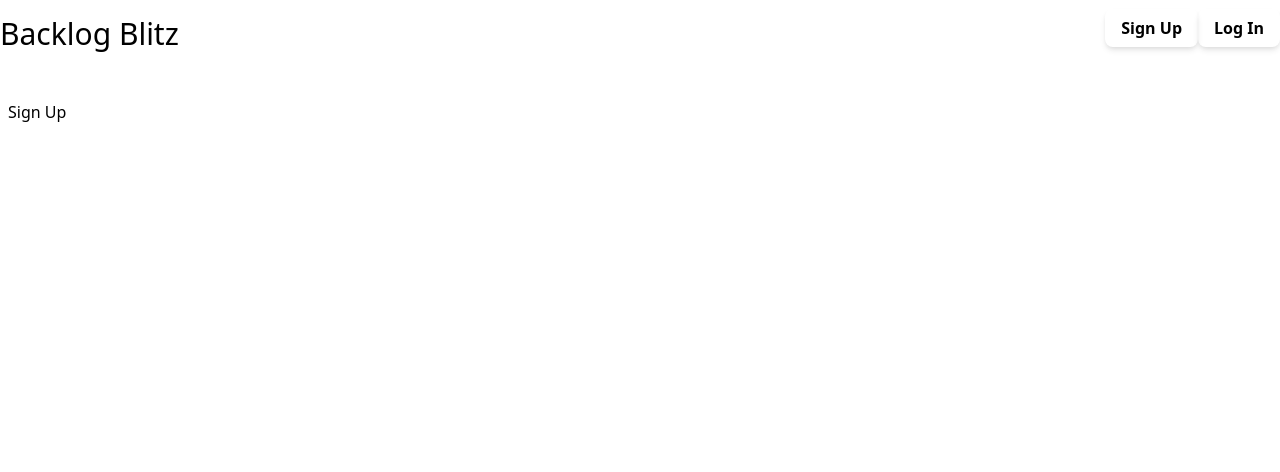
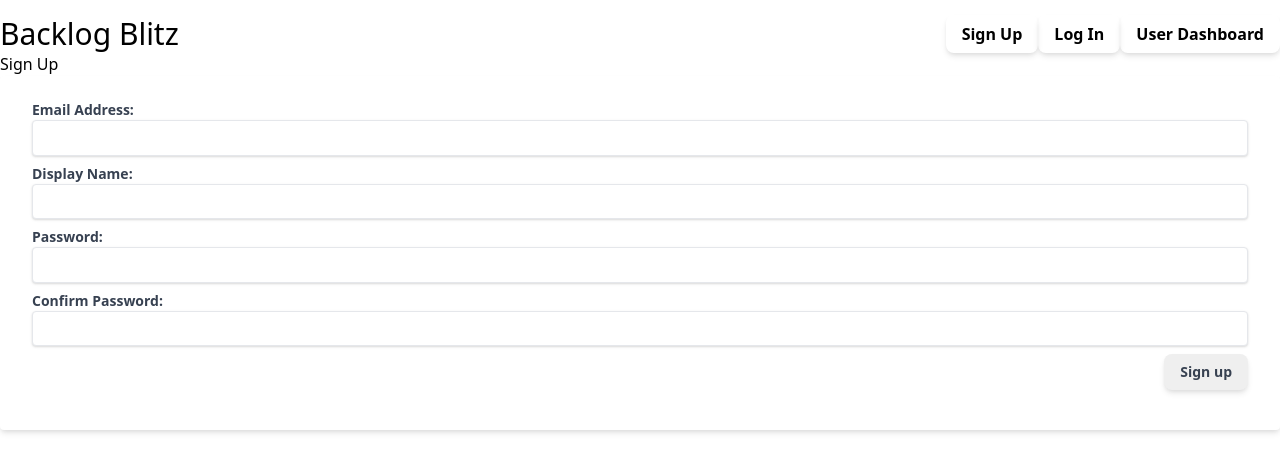
Before and after one commit to PaulACoroneos/backlog-blitz, a Next.js app: page /signup in a window 1280 px wide. Shown: the top 472 px of the page. Built offline with nearby package versions, Linux system fonts and the light colour scheme.

Commit message:
fix header alignment. initial form styles. initial user dashboard link

```diff
--- a/components/header.tsx
+++ b/components/header.tsx
@@ -2,7 +2,7 @@ import Link from "next/link";
 
 const Header = () => {
   return (
-    <header className="flex justify-between">
+    <header className="flex justify-between items-center">
       <Link href="/">
         <a>
           <h1 className="text-3xl">Backlog Blitz</h1>
@@ -15,6 +15,9 @@ const Header = () => {
         <Link href="/login">
           <a className="btn">Log In</a>
         </Link>
+        <Link href="/user-dashboard">
+          <a className="btn">User Dashboard</a>
+        </Link>
       </div>
     </header>
   );
--- a/components/layout.tsx
+++ b/components/layout.tsx
@@ -7,9 +7,7 @@ const Layout: React.FC = ({ children }) => {
       <div className="container mx-auto">
         <div className="flex flex-col flex-wrap py-4">
           <Header />
-          <main className="w-full sm:w-2/3 md:w-3/4 pt-12 px-2">
-            {children}
-          </main>
+          <main className="w-full">{children}</main>
         </div>
       </div>
     </>
--- a/pages/login.tsx
+++ b/pages/login.tsx
@@ -3,7 +3,23 @@ import Layout from "../components/layout";
 const Login: React.FC = () => {
   return (
     <Layout>
-      <h1>Login</h1>
+      <h2 className="text-2xl font-semibold mb-4">Login</h2>
+      <form className="bg-white shadow-md rounded px-8 pt-6 pb-8 mb-4">
+        <label className="block text-gray-700 text-sm font-bold mb-2">
+          Email Address:
+          <input className="shadow appearance-none border rounded w-full py-2 px-3 text-gray-700 leading-tight focus:outline-none focus:shadow-outline" />
+        </label>
+        <label className="block text-gray-700 text-sm font-bold mb-2">
+          Password:
+          <input className="shadow appearance-none border rounded w-full py-2 px-3 text-gray-700 leading-tight focus:outline-none focus:shadow-outline" />
+        </label>
+        <div className="flex justify-between items-center pt-4">
+          <label className="block text-gray-700 text-sm font-bold mb-2">
+            <input className="btn" type="submit" />
+          </label>
+          <a href="">Forgot your password?</a>
+        </div>
+      </form>
     </Layout>
   );
 };
--- a/pages/signup.tsx
+++ b/pages/signup.tsx
@@ -3,7 +3,28 @@ import Layout from "../components/layout";
 const Signup: React.FC = () => {
   return (
     <Layout>
-      <h1>Sign Up</h1>
+      <h2>Sign Up</h2>
+      <form className="bg-white shadow-md rounded px-8 pt-6 pb-8 mb-4">
+        <label className="block text-gray-700 text-sm font-bold mb-2">
+          Email Address:
+          <input className="shadow appearance-none border rounded w-full py-2 px-3 text-gray-700 leading-tight focus:outline-none focus:shadow-outline" />
+        </label>
+        <label className="block text-gray-700 text-sm font-bold mb-2">
+          Display Name:
+          <input className="shadow appearance-none border rounded w-full py-2 px-3 text-gray-700 leading-tight focus:outline-none focus:shadow-outline" />
+        </label>
+        <label className="block text-gray-700 text-sm font-bold mb-2">
+          Password:
+          <input className="shadow appearance-none border rounded w-full py-2 px-3 text-gray-700 leading-tight focus:outline-none focus:shadow-outline" />
+        </label>
+        <label className="block text-gray-700 text-sm font-bold mb-2">
+          Confirm Password:
+          <input className="shadow appearance-none border rounded w-full py-2 px-3 text-gray-700 leading-tight focus:outline-none focus:shadow-outline" />
+        </label>
+        <label className="block text-gray-700 text-sm font-bold mb-2 text-right">
+          <input className="btn" type="submit" value="Sign up" />
+        </label>
+      </form>
     </Layout>
   );
 };
--- /dev/null
+++ b/pages/user-dashboard.tsx
@@ -0,0 +1,11 @@
+import Layout from "../components/layout";
+
+const UserDashboard: React.FC = () => {
+  return (
+    <Layout>
+      <h2>User Dashboard</h2>
+    </Layout>
+  );
+};
+
+export default UserDashboard;
```
